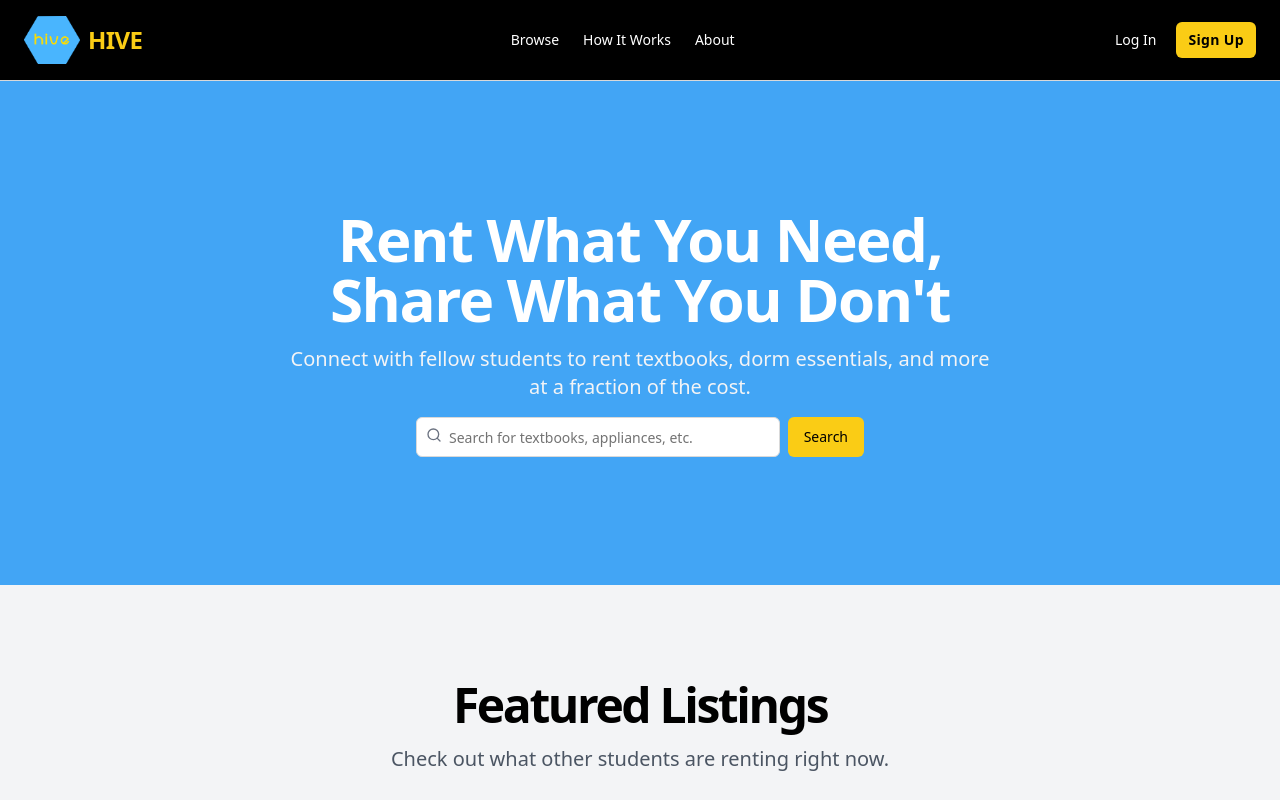
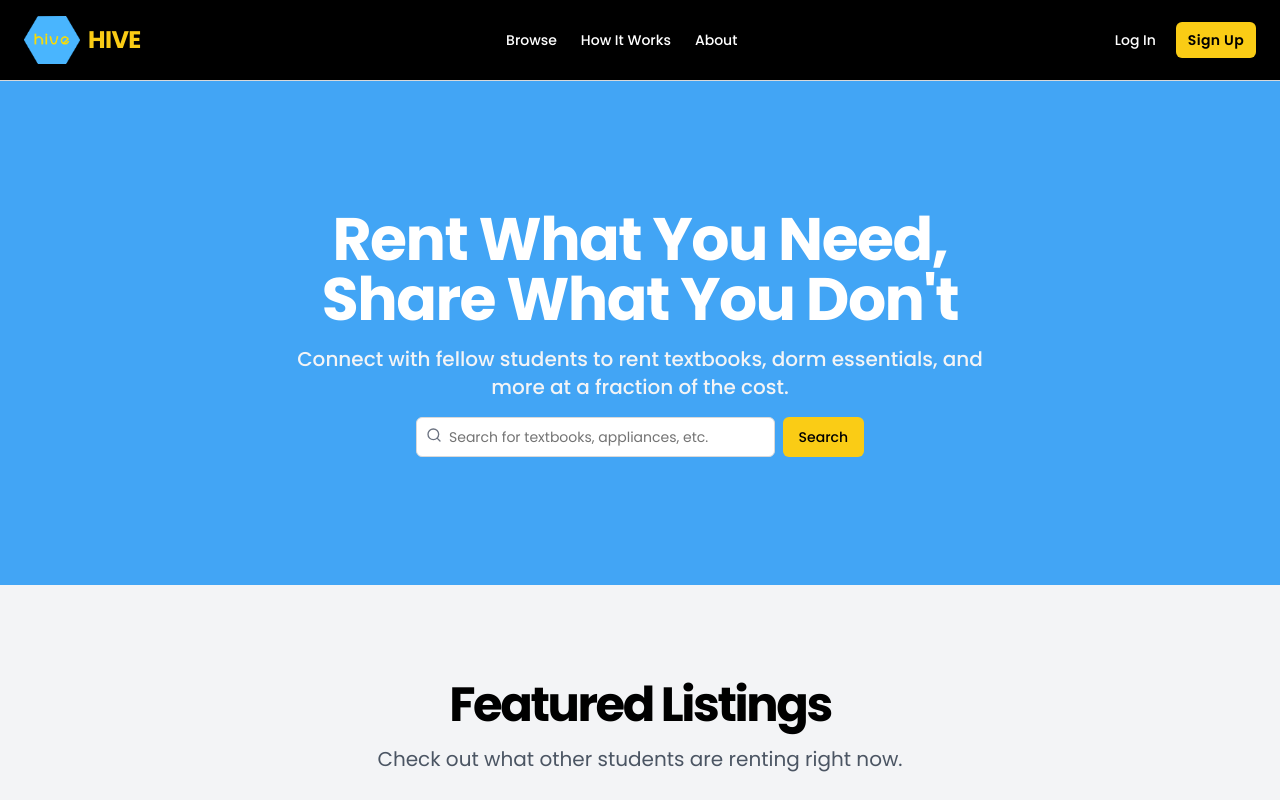
Before and after one commit to Gunjiilkham/hive, a Next.js app: page / in a window 1280 px wide. Shown: the top 800 px of the page. Built offline with nearby package versions, Linux system fonts and the light colour scheme.

Commit message:
change font

```diff
--- a/tailwind.config.js
+++ b/tailwind.config.js
@@ -17,6 +17,9 @@ module.exports = {
       },
     },
     extend: {
+      fontFamily: {
+        sans: ['var(--font-poppins)'],
+      },
       colors: {
         border: "hsl(var(--border))",
         input: "hsl(var(--input))",
```
